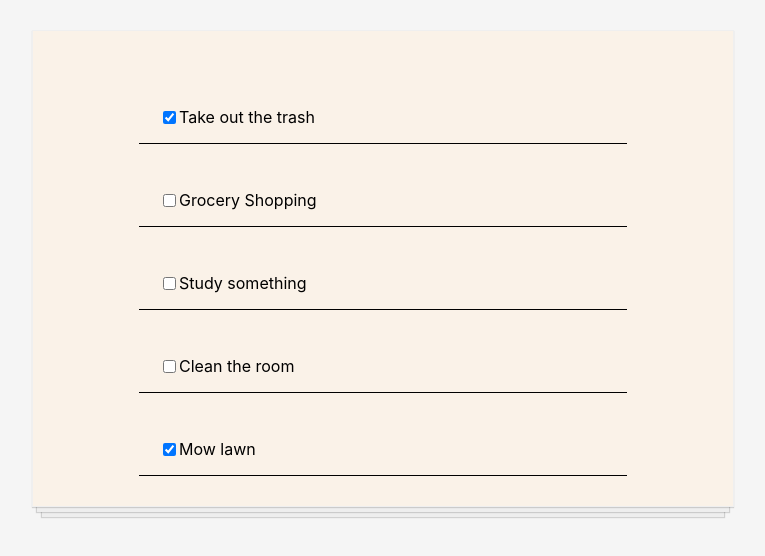
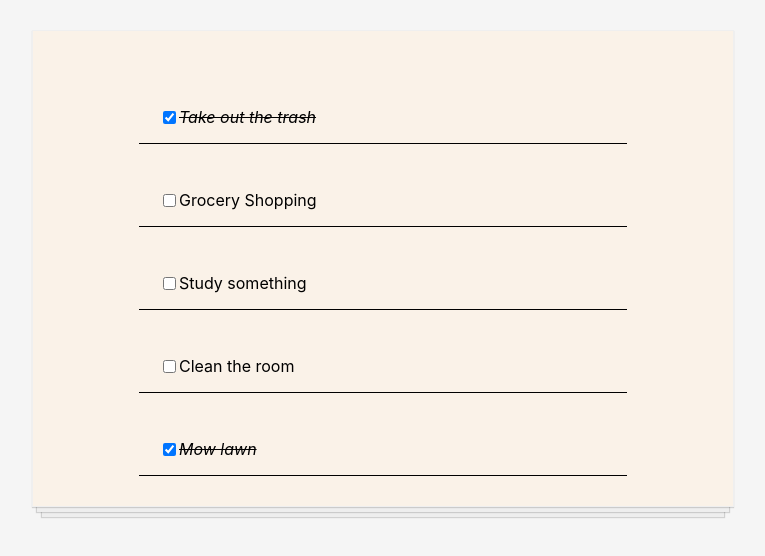
Before and after one commit to viikkkas/ToDoList, a React (Create React App) app: page / in a window 1280 px wide. Shown: the top 556 px of the page, without its empty margins (257-1022 px from the left). Built offline with nearby package versions, Linux system fonts and the light colour scheme.

Commit message:
line-through

```diff
--- a/src/ToDoItems.js
+++ b/src/ToDoItems.js
@@ -1,10 +1,15 @@
 import React from "react"
 
 function Todoitem(props) {
+    const completedStyle = {
+        fontStyle: "italic",
+        color: "efefef",
+        textDecoration: "line-through"
+    }
     return(
         <div className="todo-item">
             <input type="checkbox" checked={props.item.completed} onChange={() => props.handleChange(props.item.id)}/>
-            <p>{props.item.text}</p>
+            <p style={props.item.completed ? completedStyle : null}>{props.item.text}</p>
         </div>
     )
 
```
